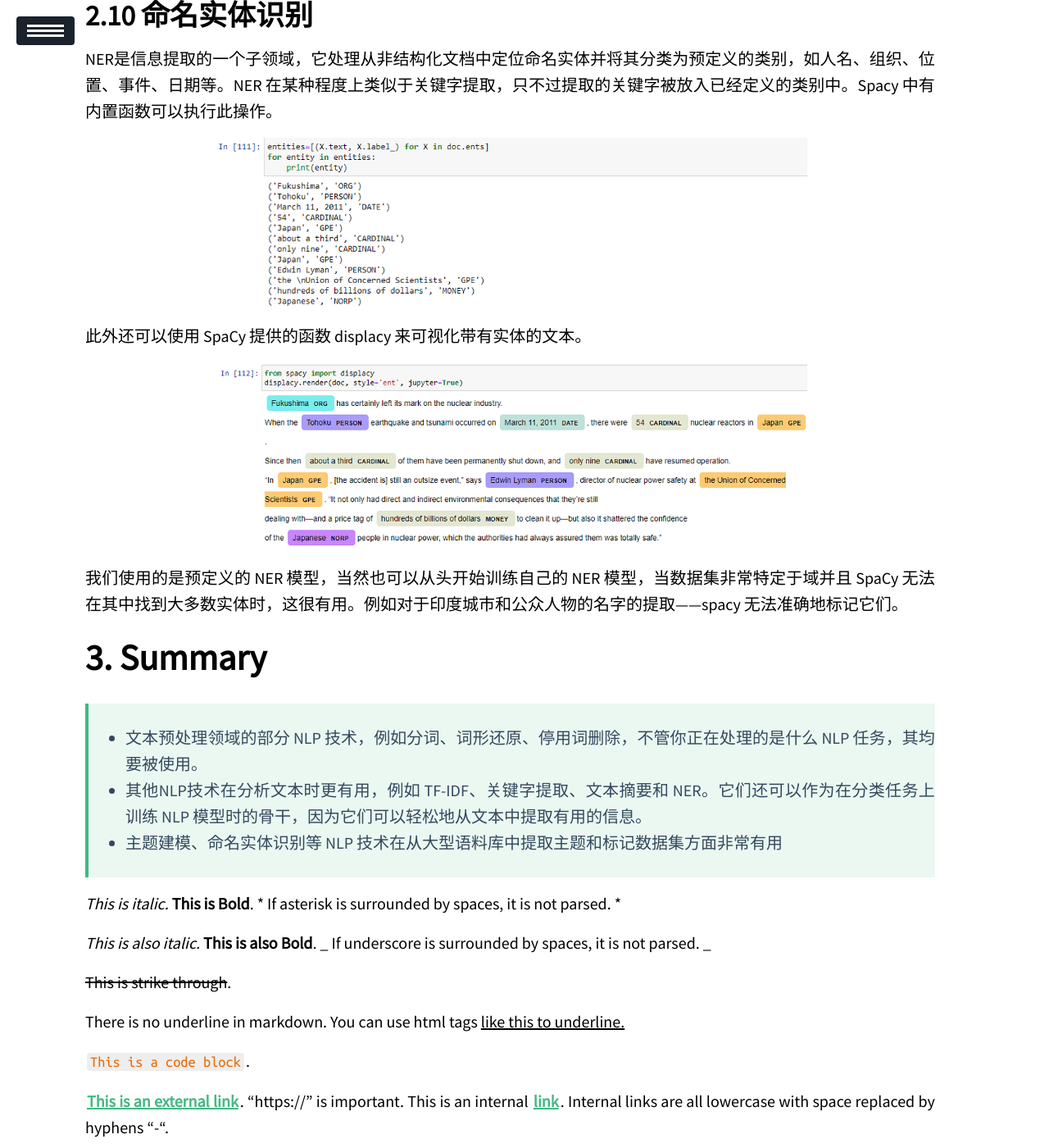
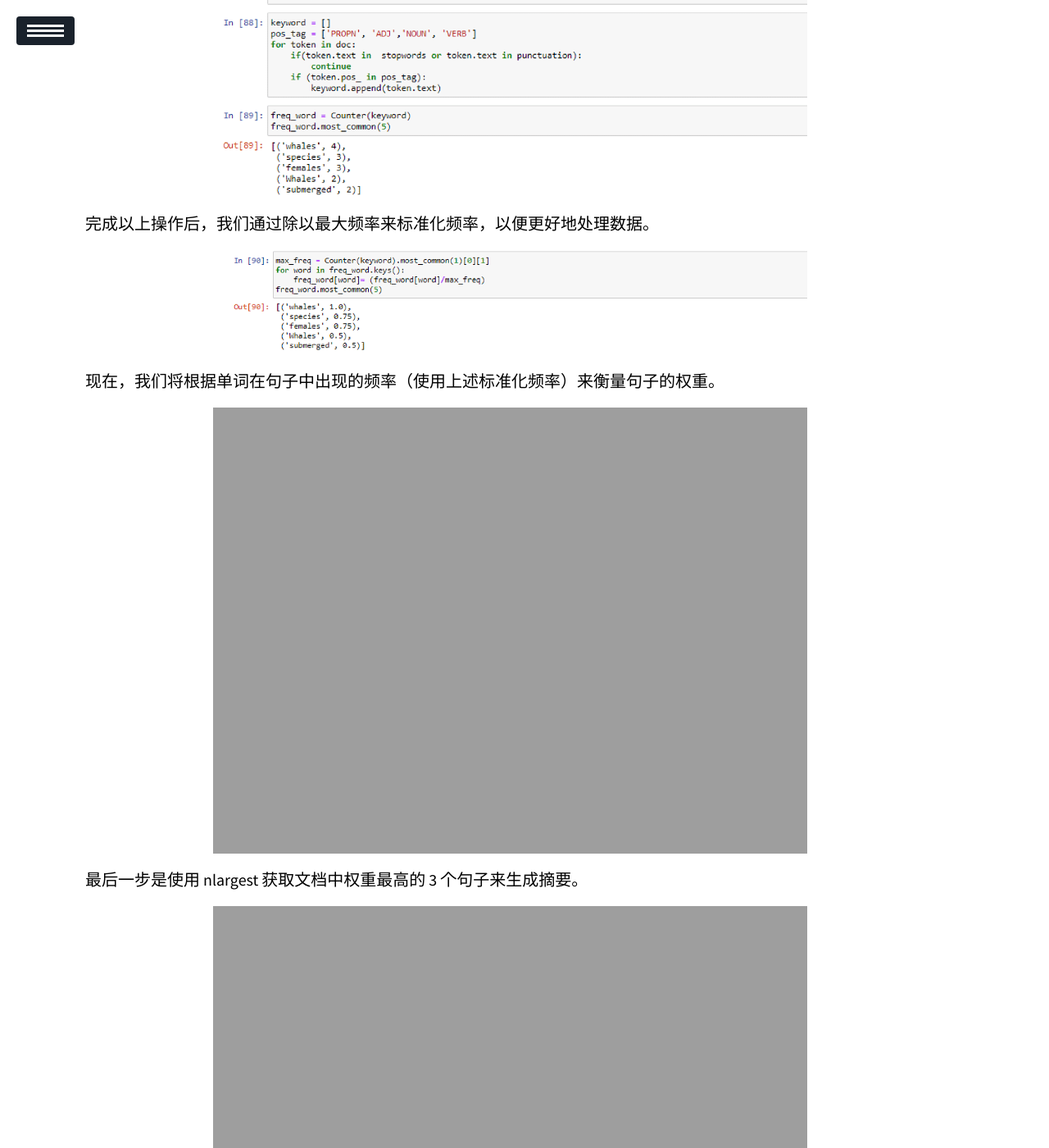
Before and after one commit to ssskz/ssskz.github.io, a Jekyll site: the page built from _posts/2024-5-19-NLP.md, in a window 1280 px wide and 1400 px high, scrolled down 14151 px. Shown: the whole window at 82% size. Built offline with Jekyll 4.4.1, drawn with Linux system fonts in a browser that asks for light colours; our own code applies the rules of GitHub Pages for plain Markdown files; formulas are drawn with MathJax 3; a script that is not in the unit is left out.

Commit message:
1
Signed-off-by: ssskz <12497590+ssskz@user.noreply.gitee.com>

```diff
--- a/_posts/2024-5-19-NLP.md
+++ b/_posts/2024-5-19-NLP.md
@@ -312,6 +312,20 @@
 
 下一步是对文档进行标记并删除停用词和标点符号。之后，我们将使用计数器来计算单词的频率并获取文档中出现频率最高的 5 个单词。
 
+<img src="https://ssskz.github.io/materials/自然语言处理/19.png" width="70%">
+
+完成以上操作后，我们通过除以最大频率来标准化频率，以便更好地处理数据。
+
+<img src="https://ssskz.github.io/materials/自然语言处理/20.png" width="70%">
+
+现在，我们将根据单词在句子中出现的频率（使用上述标准化频率）来衡量句子的权重。
+
+<img src="https://ssskz.github.io/materials/自然语言处理/21.png" width="70%">
+
+最后一步是使用 nlargest 获取文档中权重最高的 3 个句子来生成摘要。
+
+<img src="https://ssskz.github.io/materials/自然语言处理/22.png" width="70%">
+
 ## 命名实体识别
 
 NER是信息提取的一个子领域，它处理从非结构化文档中定位命名实体并将其分类为预定义的类别，如人名、组织、位置、事件、日期等。NER 在某种程度上类似于关键字提取，只不过提取的关键字被放入已经定义的类别中。Spacy 中有内置函数可以执行此操作。
```
